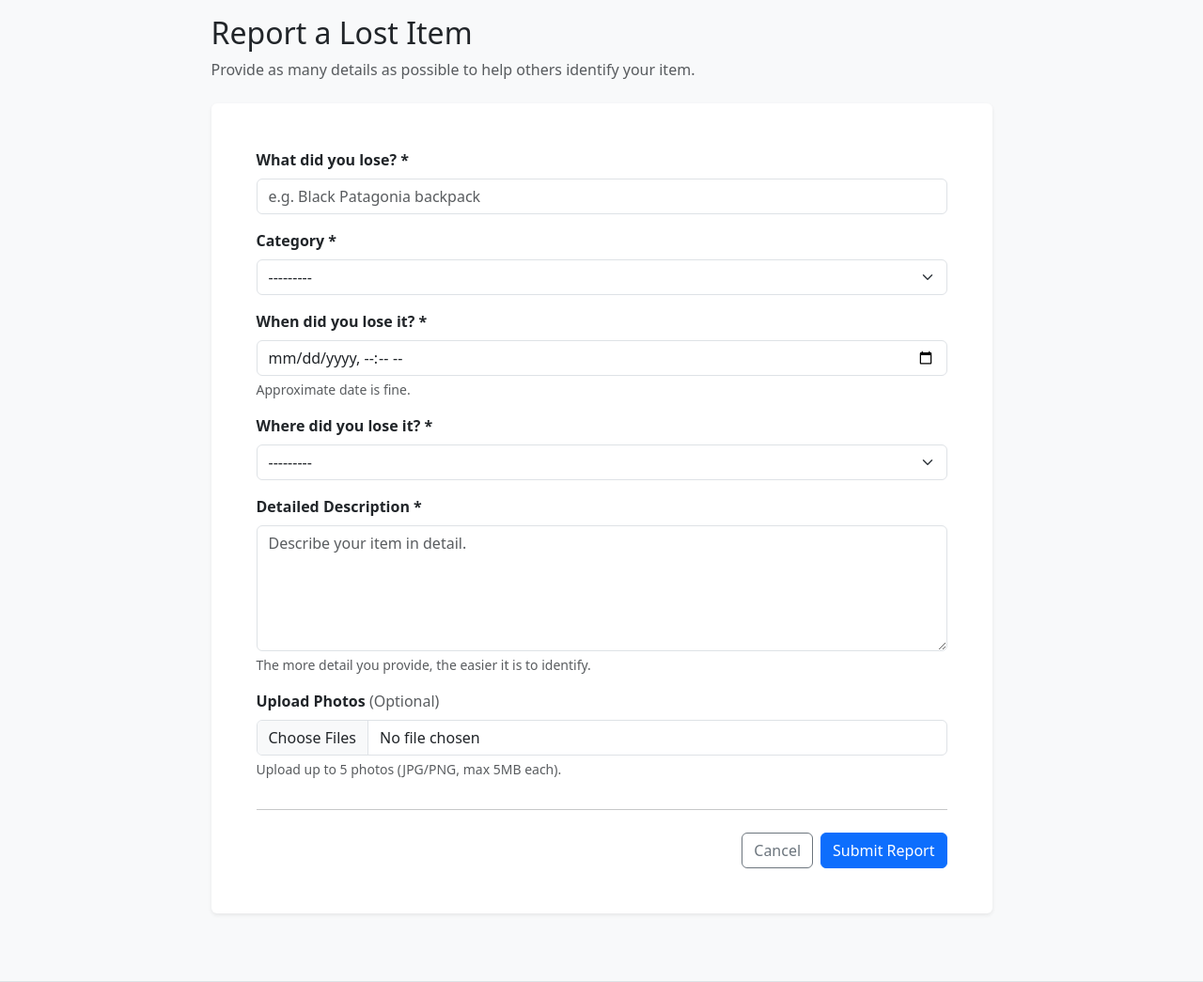
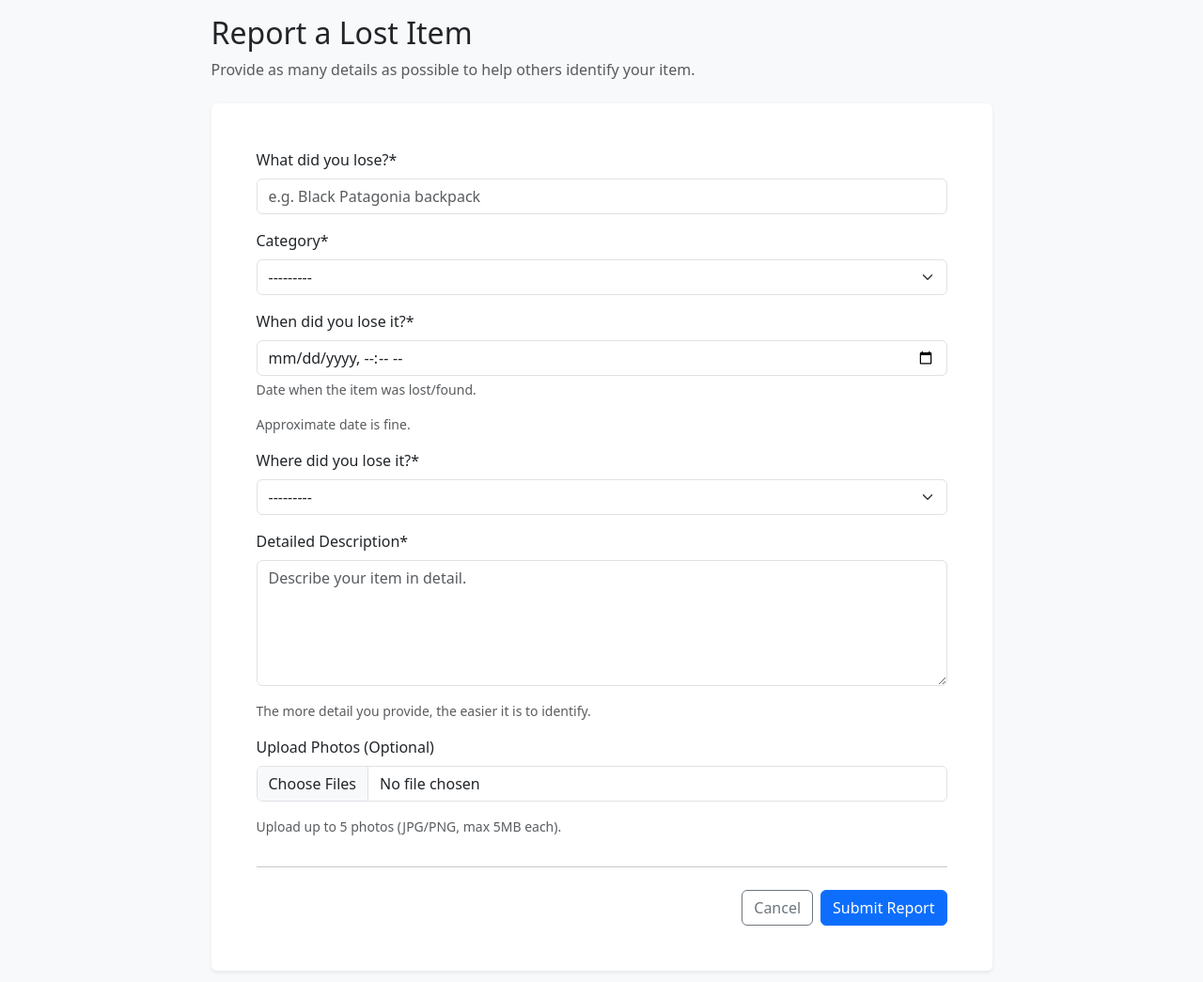
Before and after one commit to ChristianRM-dev/uwindsor-findit, a Django app: page /items/lost/new in a window 1280 px wide. Shown: the part 121-1166 px from the top of the page at 94% size. Run offline with Django 5.2, Linux system fonts and the light colour scheme; a user stored in the database is signed in; tables that the repository leaves empty hold one stand-in row (values such as "Sample post"); some libraries are stand-ins or nearby versions.

Commit message:
Implementing crispy forms and adding report list item button

```diff
--- a/apps/listings/forms.py
+++ b/apps/listings/forms.py
@@ -73,6 +73,12 @@ class ReportLostItemForm(forms.ModelForm):
         self.fields["category"].queryset = Category.objects.filter(is_active=True)
         self.fields["location"].queryset = CampusLocation.objects.filter(is_active=True)
         self.fields["event_date"].input_formats = ["%Y-%m-%dT%H:%M"]
+        self.fields["title"].label = "What did you lose?"
+        self.fields["category"].label = "Category"
+        self.fields["event_date"].label = "When did you lose it?"
+        self.fields["location"].label = "Where did you lose it?"
+        self.fields["description"].label = "Detailed Description"
+        self.fields["photos"].label = "Upload Photos (Optional)"
 
     def clean_event_date(self):
         event_date = self.cleaned_data.get("event_date")
--- a/apps/listings/templates/listings/report_lost_item.html
+++ b/apps/listings/templates/listings/report_lost_item.html
@@ -1,18 +1,13 @@
 {% extends "layouts/private_base.html" %}
 {% load static %}
+{% load crispy_forms_tags %}
 
 {% block title %}Report Lost Item{% endblock %}
 
 {% block content %}
 <div class="row justify-content-center">
   <div class="col-12 col-lg-9">
-    <nav aria-label="breadcrumb" class="mb-3">
-      <ol class="breadcrumb mb-0">
-        <li class="breadcrumb-item"><a href="{% url 'core:home' %}">Home</a></li>
-        <li class="breadcrumb-item"><a href="{% url 'core:dashboard' %}">Dashboard</a></li>
-        <li class="breadcrumb-item active" aria-current="page">Report Lost Item</li>
-      </ol>
-    </nav>
+    {% include "partials/breadcrumbs.html" with breadcrumb_items=breadcrumb_items %}
 
     <h1 class="h2 mb-2">Report a Lost Item</h1>
     <p class="text-muted mb-4">Provide as many details as possible to help others identify your item.</p>
@@ -23,16 +18,14 @@
           {% csrf_token %}
 
           <div class="mb-3">
-            <label for="{{ form.title.id_for_label }}" class="form-label fw-semibold">What did you lose? *</label>
-            {{ form.title }}
+            {{ form.title|as_crispy_field }}
             {% if form.title.errors %}
               <div class="invalid-feedback d-block">{{ form.title.errors|join:", " }}</div>
             {% endif %}
           </div>
 
           <div class="mb-3">
-            <label for="{{ form.category.id_for_label }}" class="form-label fw-semibold">Category *</label>
-            {{ form.category }}
+            {{ form.category|as_crispy_field }}
             {% if form.category.errors %}
               <div class="invalid-feedback d-block">{{ form.category.errors|join:", " }}</div>
             {% endif %}
@@ -42,8 +35,7 @@
           </div>
 
           <div class="mb-3">
-            <label for="{{ form.event_date.id_for_label }}" class="form-label fw-semibold">When did you lose it? *</label>
-            {{ form.event_date }}
+            {{ form.event_date|as_crispy_field }}
             <div class="form-text">Approximate date is fine.</div>
             {% if form.event_date.errors %}
               <div class="invalid-feedback d-block">{{ form.event_date.errors|join:", " }}</div>
@@ -51,8 +43,7 @@
           </div>
 
           <div class="mb-3">
-            <label for="{{ form.location.id_for_label }}" class="form-label fw-semibold">Where did you lose it? *</label>
-            {{ form.location }}
+            {{ form.location|as_crispy_field }}
             {% if form.location.errors %}
               <div class="invalid-feedback d-block">{{ form.location.errors|join:", " }}</div>
             {% endif %}
@@ -62,8 +53,7 @@
           </div>
 
           <div class="mb-3">
-            <label for="{{ form.description.id_for_label }}" class="form-label fw-semibold">Detailed Description *</label>
-            {{ form.description }}
+            {{ form.description|as_crispy_field }}
             <div class="form-text">The more detail you provide, the easier it is to identify.</div>
             {% if form.description.errors %}
               <div class="invalid-feedback d-block">{{ form.description.errors|join:", " }}</div>
@@ -71,8 +61,7 @@
           </div>
 
           <div class="mb-4">
-            <label for="{{ form.photos.id_for_label }}" class="form-label fw-semibold">Upload Photos <span class="text-muted fw-normal">(Optional)</span></label>
-            {{ form.photos }}
+            {{ form.photos|as_crispy_field }}
             <div class="form-text">Upload up to 5 photos (JPG/PNG, max 5MB each).</div>
             {% if form.photos.errors %}
               <div class="invalid-feedback d-block">{{ form.photos.errors|join:", " }}</div>
--- a/apps/listings/views.py
+++ b/apps/listings/views.py
@@ -3,7 +3,7 @@ from django.db import transaction
 from django.core.paginator import Paginator
 from django.db.models import Q
 from django.shortcuts import get_object_or_404, redirect, render
-from django.urls import reverse
+from django.urls import NoReverseMatch, reverse
 
 from apps.listings.forms import ReportLostItemForm
 from apps.listings.models import CampusLocation, Category, Item
@@ -81,7 +81,12 @@ def item_detail_view(request, pk: int):
     )
 
     is_guest = not request.user.is_authenticated
-    claim_url = reverse("listings:claim_create", kwargs={"item_id": item.id}) if request.user.is_authenticated else None
+    claim_url = None
+    if request.user.is_authenticated:
+        try:
+            claim_url = reverse("listings:claim_create", kwargs={"item_id": item.id})
+        except NoReverseMatch:
+            claim_url = None
     login_url = reverse("users:login")
     register_url = reverse("users:register")
 
@@ -121,5 +126,10 @@ def report_lost_item_view(request):
     context = {
         "form": form,
         "cancel_url": reverse("core:dashboard"),
+        "breadcrumb_items": [
+            {"label": "Home", "url": reverse("core:home"), "active": False},
+            {"label": "Dashboard", "url": reverse("core:dashboard"), "active": False},
+            {"label": "Report Lost Item", "url": None, "active": True},
+        ],
     }
     return render(request, "listings/report_lost_item.html", context)
--- a/requirements/base.txt
+++ b/requirements/base.txt
@@ -1,3 +1,5 @@
 Django==5.2.*
 psycopg[binary]==3.*
 Pillow==11.*
+django-crispy-forms==2.3
+crispy-bootstrap5==2024.10
--- /dev/null
+++ b/templates/partials/breadcrumbs.html
@@ -0,0 +1,15 @@
+{% if breadcrumb_items %}
+  <nav aria-label="breadcrumb" class="{{ breadcrumb_class|default:'mb-3' }}">
+    <ol class="breadcrumb mb-0">
+      {% for crumb in breadcrumb_items %}
+        {% if crumb.active %}
+          <li class="breadcrumb-item active" aria-current="page">{{ crumb.label }}</li>
+        {% elif crumb.url %}
+          <li class="breadcrumb-item"><a href="{{ crumb.url }}">{{ crumb.label }}</a></li>
+        {% else %}
+          <li class="breadcrumb-item">{{ crumb.label }}</li>
+        {% endif %}
+      {% endfor %}
+    </ol>
+  </nav>
+{% endif %}
```
Also changed, not shown: apps/listings/templates/listings/search_results.html (+6 -3 lines), config/settings.py (+8 -0 lines), 1 other file.
